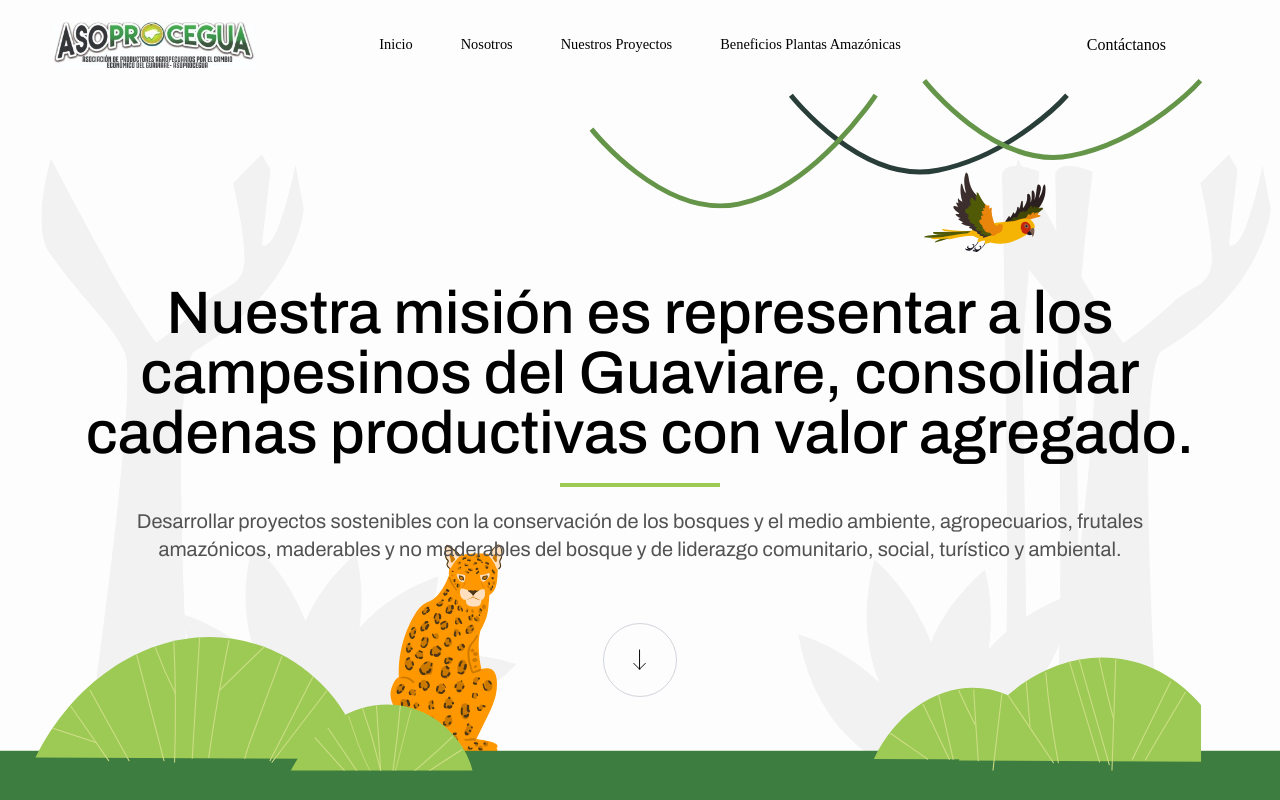
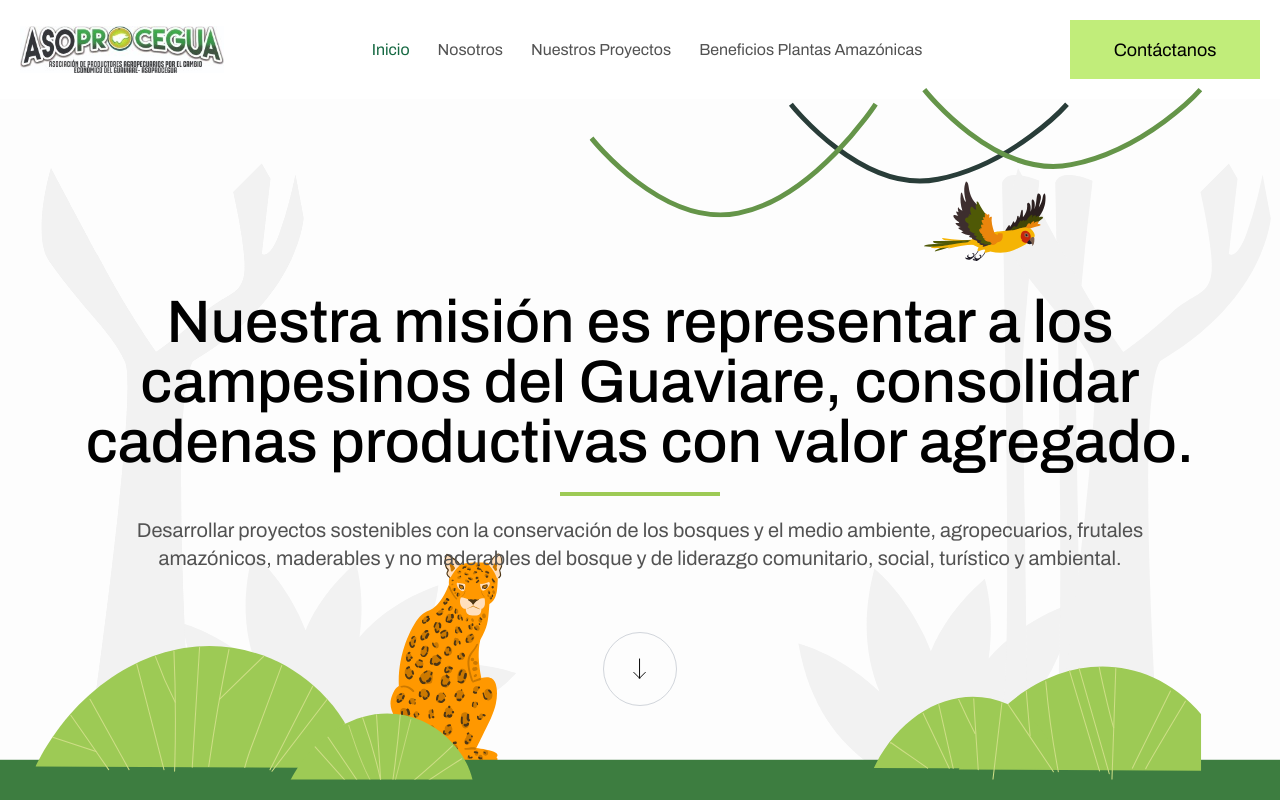
Before and after one commit to jln-lzn/asoprocegua-landing, a Next.js app: page / in a window 1280 px wide. Shown: the top 800 px of the page. Built offline with nearby package versions, Linux system fonts and the light colour scheme.

Commit message:
navbar hamburguer menu

```diff
--- a/src/components/Navbar/index.js
+++ b/src/components/Navbar/index.js
@@ -1,8 +1,7 @@
-import React from "react"
+import React, { useState } from "react"
 import Image from "next/image"
 import Link from "next/link"
 import { useRouter } from "next/router"
-import styles from "./styles.module.css"
 
 const Navbar = () => {
   const logo = "/images/logo asoprocegua.jpg"
@@ -28,20 +27,25 @@ const Navbar = () => {
     },
   ]
 
+  const [isActive, setIsActive] = useState(false)
+
   return (
-    <nav className={styles.navbar}>
-      <div className={styles.logo_container}>
+    <nav className="w-full flex justify-between items-center font-sans py-5 bg-white">
+      <div className="ml-5">
         <Link href={"/"}>
-          <Image alt="Asoprocegua" src={logo} width={200} height={46} />
+          <Image src={logo} width={204} height={46.59} alt="logo" />
         </Link>
       </div>
-      <div className={styles.menu_container}>
+      <div className="space-x-7 hidden lg:block">
         {menuItems.map((item) => {
           const isSelected = pathName === item.route
           return (
             <Link
               key={item.route}
-              className={`${styles.menu_item} ${isSelected && styles.selected}`}
+              className={`${"text-disabled-text font-medium"}${
+                isSelected &&
+                "relative text-green-text after:block after:w-3 after:h-3 after:content-[` `] after:rounded-3xl after:bg-green-text-2 after:absolute after:bottom-[-15px] after:left-[40%]"
+              }`}
               href={item.route}
             >
               {item.label}
@@ -49,13 +53,18 @@ const Navbar = () => {
           )
         })}
       </div>
-      <div className={styles.actions_container}>
-        <button className={styles.main_action}>Contáctanos</button>
+      <div className="mr-5 hidden lg:block">
+        <button className="bg-green-text-2 w-[190px] h-[59px] text-lg">
+          Contáctanos
+        </button>
       </div>
-      <div className={styles.mobile_container}>
-        <div className={styles.mobile_icon}></div>
-        <div className={styles.mobile_icon}></div>
-        <div className={styles.mobile_icon}></div>
+      <div
+        className="mr-5 space-y-1 lg:hidden cursor-pointer"
+        onClick={() => setIsActive(!isActive)}
+      >
+        <div className="w-[30px] h-[5px] bg-green-text rounded-sm"></div>
+        <div className="w-[30px] h-[5px] bg-green-text rounded-sm"></div>
+        <div className="w-[30px] h-[5px] bg-green-text rounded-sm"></div>
       </div>
     </nav>
   )
--- a/src/components/Navbar/styles.module.css
+++ /dev/null
@@ -1,107 +0,0 @@
-.navbar {
-  width: 100%;
-  height: 90px;
-  background-color: var(--light-background);
-  display: flex;
-  align-items: center;
-  justify-content: space-between;
-  padding: 0 2rem;
-}
-
-.logo_container {
-  flex: 1;
-  display: flex;
-  align-items: center;
-  justify-content: center;
-}
-
-.menu_container {
-  flex: 3;
-  display: flex;
-  justify-content: center;
-  gap: 3rem;
-}
-
-.menu_item {
-  font-size: 0.9rem;
-  color: var(--disabled-text);
-  text-decoration: none;
-  font-weight: 500;
-}
-
-.selected {
-  color: var(--primary-green);
-  position: relative;
-}
-
-.selected::after {
-  content: " ";
-  display: block;
-  width: 10px;
-  height: 10px;
-  border-radius: 25px;
-  background-color: var(--secondary-green);
-  position: absolute;
-  bottom: -15px;
-  left: 40%;
-}
-
-.actions_container {
-  flex: 1;
-  display: flex;
-  align-items: center;
-  justify-content: center;
-}
-
-.main_action {
-  background-color: var(--secondary-green);
-  padding: 1rem 2rem;
-  cursor: pointer;
-}
-
-.mobile_container {
-  flex: 1;
-  display: none;
-  align-items: flex-end;
-  justify-content: center;
-  flex-direction: column;
-  cursor: pointer;
-}
-
-.mobile_icon {
-  background-color: var(--primary-green);
-  width: 1.7rem;
-  height: 3px;
-  margin-top: 5px;
-  border-radius: 4px;
-}
-
-@media screen and (max-width: 1200px) {
-  .menu_container {
-    gap: 2rem;
-  }
-}
-
-@media screen and (max-width: 1000px) {
-  .menu_container {
-    gap: 1.5rem;
-  }
-}
-
-@media screen and (max-width: 875px) {
-  .logo_container {
-    justify-content: flex-start;
-  }
-
-  .menu_container {
-    display: none;
-  }
-
-  .actions_container {
-    display: none;
-  }
-
-  .mobile_container {
-    display: flex;
-  }
-}
--- a/src/components/Proyectos/ui/ProyectoRem/index.js
+++ b/src/components/Proyectos/ui/ProyectoRem/index.js
@@ -1,5 +1,3 @@
-import Image from "next/image"
-
 const ProyectoRem = () => {
   const img2 = "/images/img2.png"
   const img3 = "/images/img3.png"
@@ -36,30 +34,35 @@ const ProyectoRem = () => {
             src={img2}
             width={353}
             height={413}
+            alt="img1"
           />
           <img
             className="w-full md:w-[560px] object-contain"
             src={img4}
             width={353}
             height={413}
+            alt="img2"
           />
           <img
             className="w-full md:w-[340px] object-contain"
             src={img3}
             width={353}
             height={413}
+            alt="img3"
           />
           <img
             className="w-full md:w-[340px] object-contain"
             src={img5}
             width={353}
             height={413}
+            alt="img4"
           />
           <img
             className="w-full md:w-[340px] object-contain"
             src={img6}
             width={353}
             height={413}
+            alt="img5"
           />
         </div>
         <div className="w-full flex justify-start md:justify-center mt-20">
```
